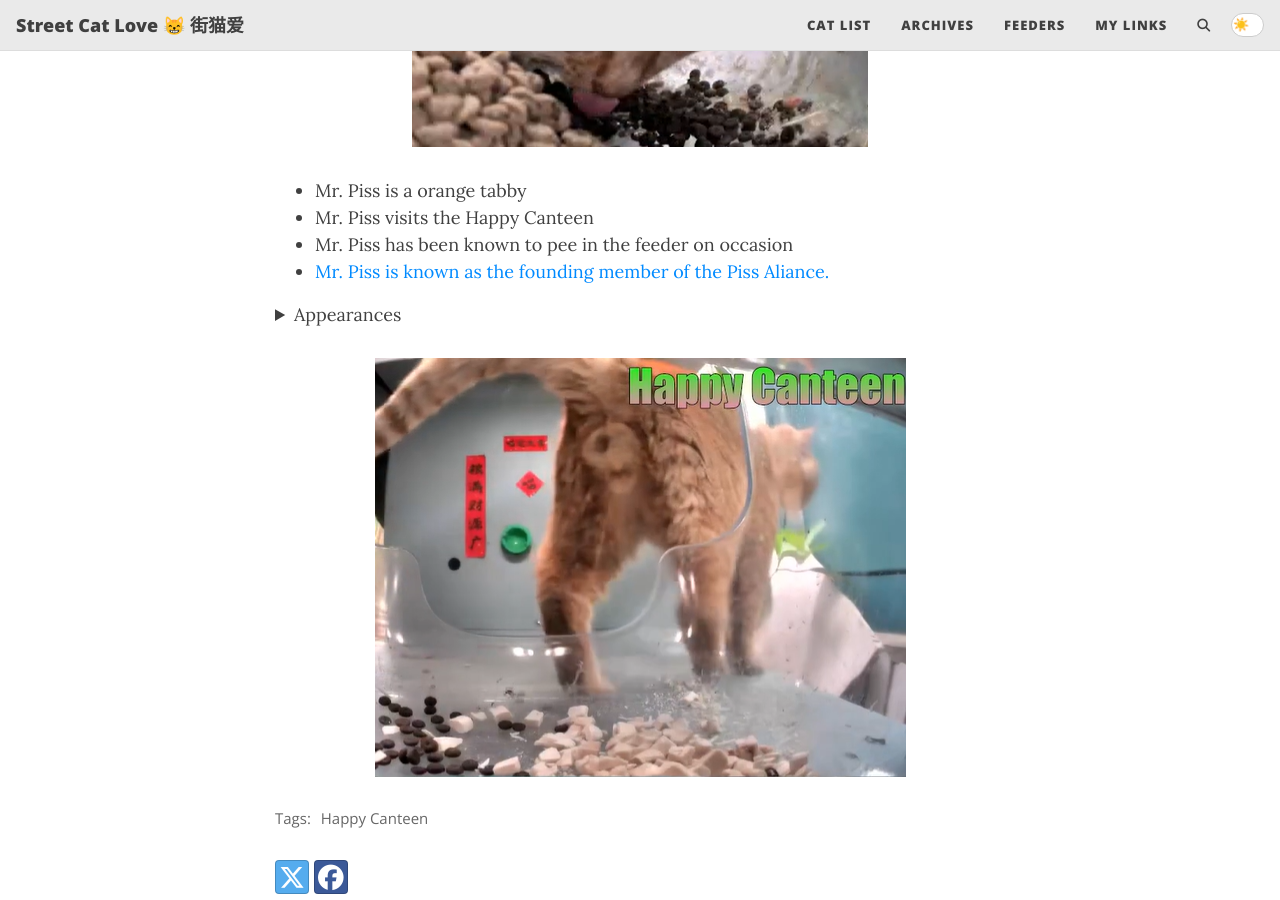
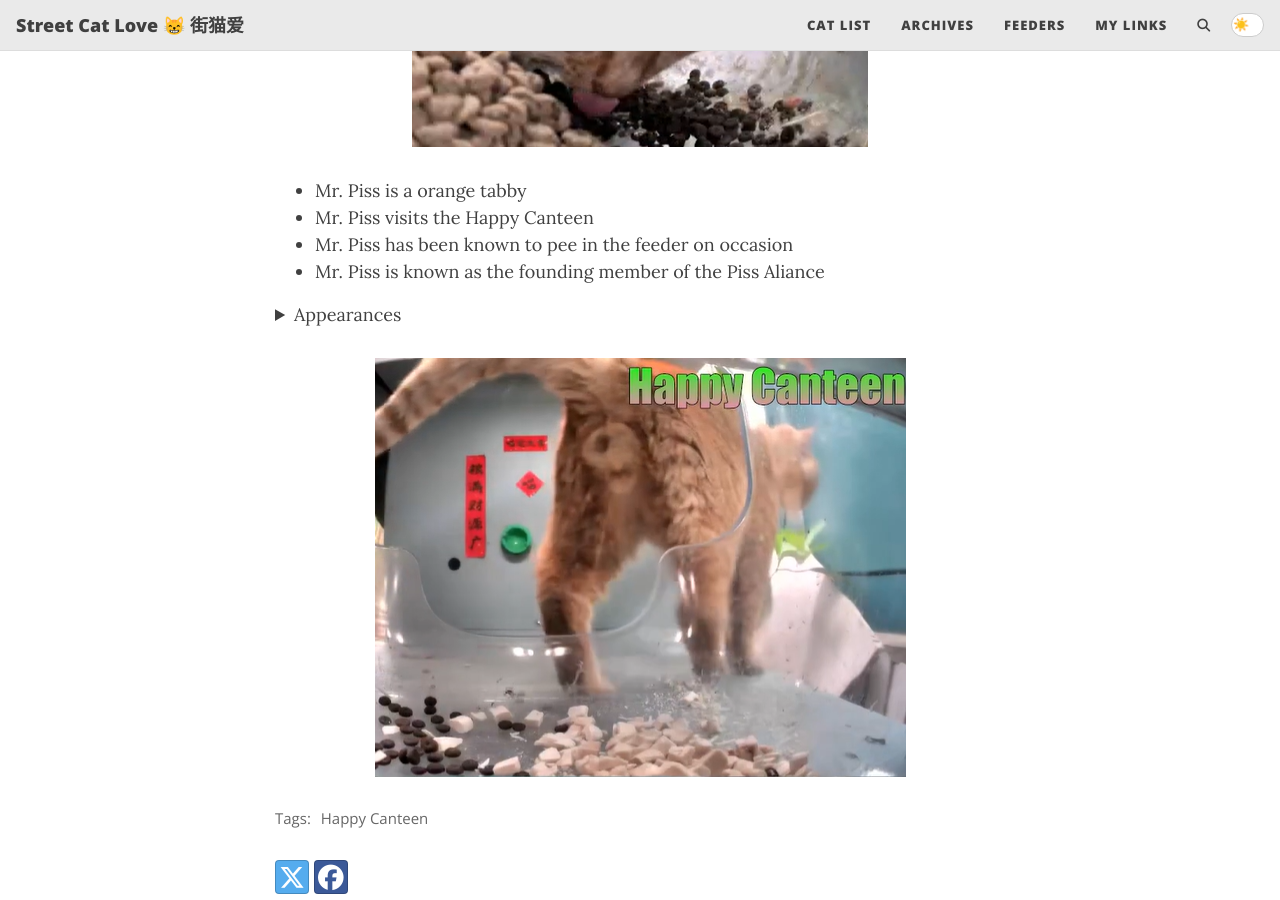
Before and after one commit to StreetCatLove/hellostreetcat, a Jekyll site: the page built from _posts/2024-11-28-mr_piss.md, in a window 1280 px wide and 900 px high, scrolled down 454 px. Built offline with Jekyll 4.4.1, drawn with Linux system fonts in a browser that asks for light colours; comment, search, counter and statistics services are not loaded; some of the changed lines change nothing that is shown.

Commit message:
Update 2024-11-28-mr_piss.md

```diff
--- a/_posts/2024-11-28-mr_piss.md
+++ b/_posts/2024-11-28-mr_piss.md
@@ -11,7 +11,7 @@ comments: false
 * Mr. Piss is a orange tabby
 * Mr. Piss visits the Happy Canteen
 * Mr. Piss has been known to pee in the feeder on occasion
-* [Mr. Piss is known as the founding member of the Piss Aliance.](/hellostreetcat/piss_alliance)
+* Mr. Piss is known as the founding member of the Piss Aliance
 
 <details>
 <summary>Appearances</summary>
```
